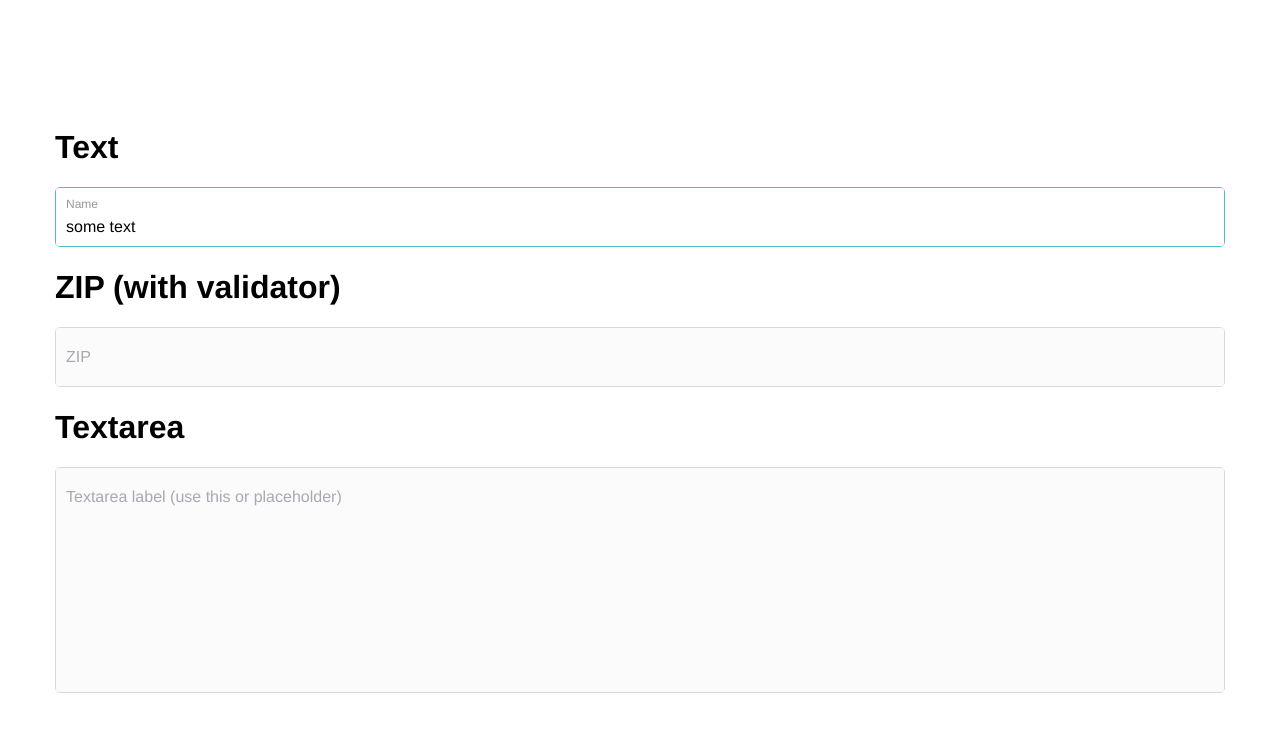
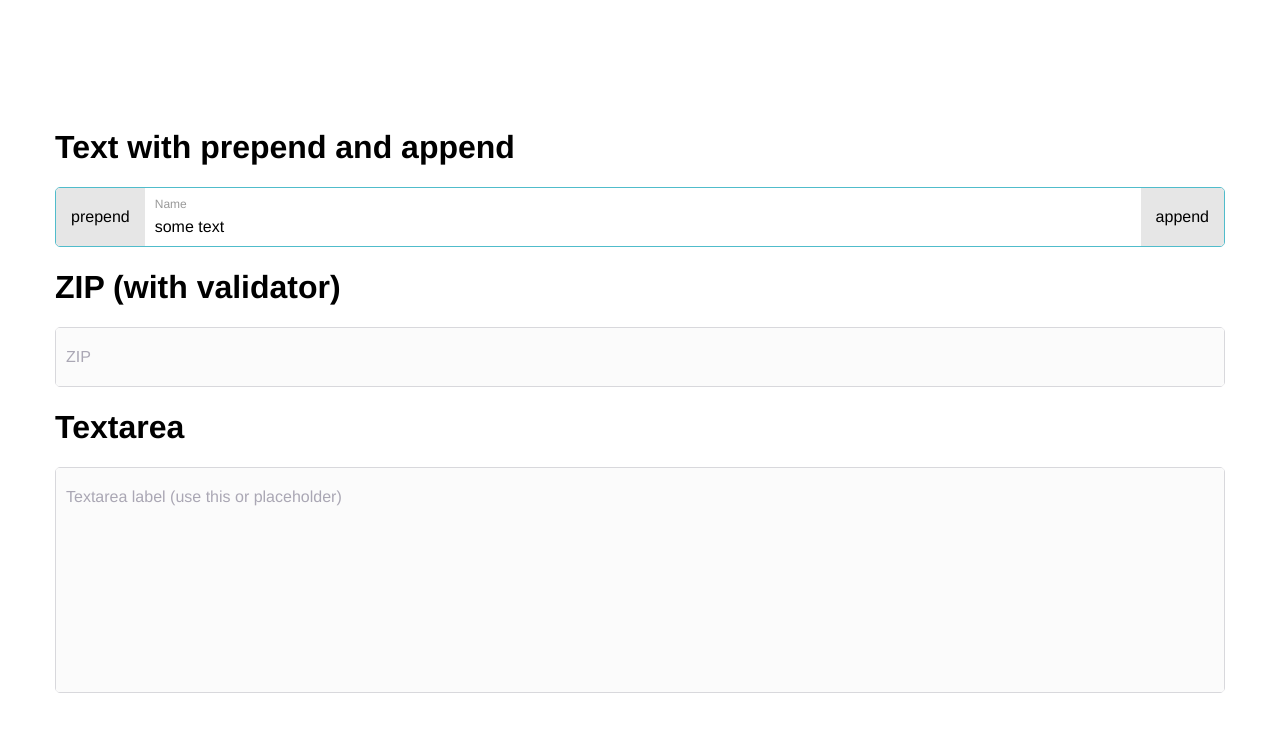
Before and after one commit to odyzeo/form-item, a Vue app: page / in a window 1280 px wide. Shown: the top 732 px of the page. Built offline with nearby package versions, Linux system fonts and the light colour scheme.

Commit message:
Add prepend and append slots (for inputs only)

```diff
--- a/package.json
+++ b/package.json
@@ -1,6 +1,6 @@
 {
   "name": "@odyzeo/form-item",
-  "version": "1.0.6",
+  "version": "1.0.7",
   "description": "Odyzeo form item component with Vue",
   "main": "dist/form-item.umd.js",
   "keywords": [
--- a/src/App.vue
+++ b/src/App.vue
@@ -3,11 +3,19 @@
     id="app"
     class="app">
     <div class="container">
-      <h1>Text</h1>
+      <h1>Text with prepend and append</h1>
       <form-item
         :input="text"
         v-model="textValue"
-      />
+        :results="results"
+      >
+        <template slot="prepend">
+          <div class="form-item__readonly">prepend</div>
+        </template>
+        <template slot="append">
+          <div class="form-item__readonly">append</div>
+        </template>
+      </form-item>
       <h1>ZIP (with validator)</h1>
       <form-item
         :input="zip"
@@ -59,6 +67,7 @@ export default {
         type: 'text',
         required: true,
         validators: [],
+        group: true,
         autocomplete: 'off',
       },
     };
--- a/src/components/FormItem.vue
+++ b/src/components/FormItem.vue
@@ -5,11 +5,17 @@
       'form-item--error': errors.length || (formErrors.length && showFormErrors),
       'form-item--no-label': !input.label || input.type === 'file'
   }]">
-    <div :class="['form-item__field', {'form-item__field--empty': localValue === ''}]">
+    <div
+      :class="[
+        'form-item__field',
+        {'form-item__field--empty': localValue === ''},
+        {'form-item__field--group': input.group}]">
+      <slot name="prepend" />
       <div
         v-if="isTextArea && input.label"
         :class="['form-item__hider', {'form-item__hider--empty': localValue === ''}]"
       />
+      <div class="form-item__wrapper">
         <textarea
           v-if="isTextArea"
           ref="input"
@@ -53,6 +59,9 @@
           {{ input.label }}
         </label>
       </div>
+      <slot name="append" />
+    </div>
+    <slot name="result" />
     <div
       v-for="(error, key) in errors"
       :key="`fe_error_${key}`"
@@ -90,6 +99,10 @@ export default {
     msgRequired: {
       type: String,
       default: 'This field is required',
+    },
+    results: {
+      type: Array,
+      default: () => [],
     },
   },
   data() {
--- a/src/less/item.less
+++ b/src/less/item.less
@@ -13,6 +13,7 @@
 @color--danger: #df4012;
 @color--focus: #f4a47d;
 @color--border: #50bccb;
+@color--lighter-grey: #e6e6e6;
 
 .form-item {
   border-radius: @input-radius;
@@ -153,3 +154,26 @@
     border-color: @color--danger;
   }
 }
+
+.form-item__field--group {
+  display: flex;
+  overflow: hidden;
+}
+
+.form-item__readonly {
+  background: @form-input-color--light;
+  display: flex;
+  justify-content: center;
+  align-items: center;
+
+  padding: 0 15px;
+
+  background: @color--lighter-grey;
+
+  line-height: 1;
+}
+
+.form-item__wrapper {
+  position: relative;
+  flex: 1 1 auto;
+}
```
Also changed, not shown: 1 other file (tests, documents, lock files or other folders). Lines whose indentation alone changed are shown as unchanged.
